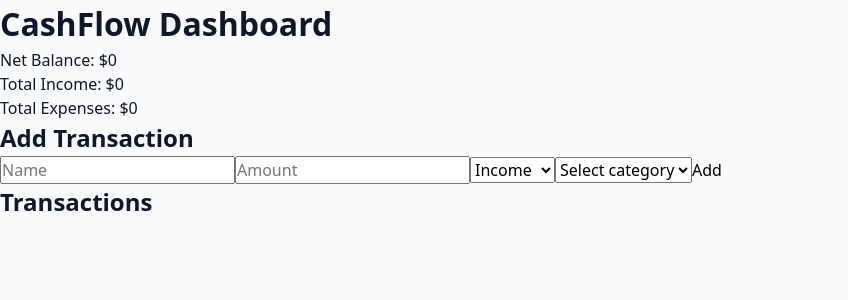
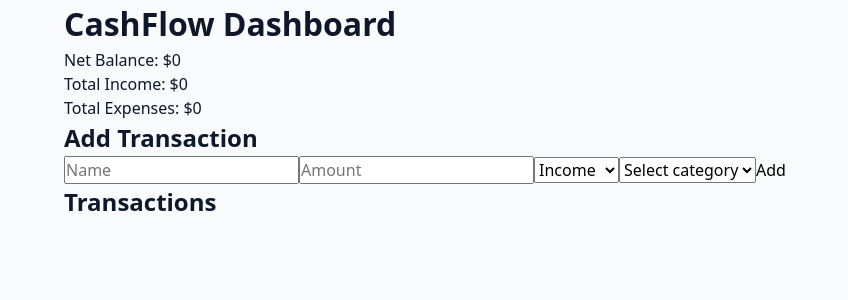
Before and after one commit to Brijsunil2/cashflow-simulator, a React (Vite) app in the folder frontend/: page / in a window 1280 px wide. Shown: the top 300 px of the page, without its empty margins (0-848 px from the left). Built offline with nearby package versions, Linux system fonts and the light colour scheme.

Commit message:
style: add page layout styles

```diff
--- a/frontend/src/App.jsx
+++ b/frontend/src/App.jsx
@@ -2,7 +2,7 @@ import Dashboard from './pages/Dashboard/Dashboard';
 
 function App() {
   return (
-    <div>
+    <div className='page'>
       <Dashboard />
     </div>
   );
--- a/frontend/src/pages/Dashboard/Dashboard.jsx
+++ b/frontend/src/pages/Dashboard/Dashboard.jsx
@@ -19,7 +19,7 @@ const Dashboard = () => {
   const [budget, dispatch] = useReducer(budgetReducer, initialBudget);
 
   return (
-    <div className="dashboard-container">
+    <div className="dashboard-container page-container">
       <h1>CashFlow Dashboard</h1>
 
       <SummaryCard
--- /dev/null
+++ b/frontend/src/styles/base/_layout.scss
@@ -0,0 +1,34 @@
+@use '../abstracts/breakpoints' as *;
+@use '../abstracts/spacing' as *;
+
+/**
+ * Main page container
+ * Controls max width & horizontal spacing
+ */
+.page-container {
+  width: 100%;
+  margin-inline: auto;
+  padding-inline: $space-4;
+
+  /* Tablet */
+  @media (min-width: map-get($breakpoints, md)) {
+    padding-inline: $space-6;
+  }
+
+  /* Desktop */
+  @media (min-width: map-get($breakpoints, lg)) {
+    max-width: 1200px;
+    padding-inline: $space-8;
+  }
+
+  /* Large desktop */
+  @media (min-width: map-get($breakpoints, xl)) {
+    max-width: 1320px;
+  }
+}
+
+.page {
+  min-height: 100vh;
+  display: flex;
+  flex-direction: column;
+}
--- a/frontend/src/styles/main.scss
+++ b/frontend/src/styles/main.scss
@@ -9,3 +9,4 @@
 @use './base/reset';
 @use './base/fonts';
 @use './base/globals';
+@use './base/layout';
```
Also changed, not shown: frontend/src/pages/Dashboard/Dashboard.scss (added).
